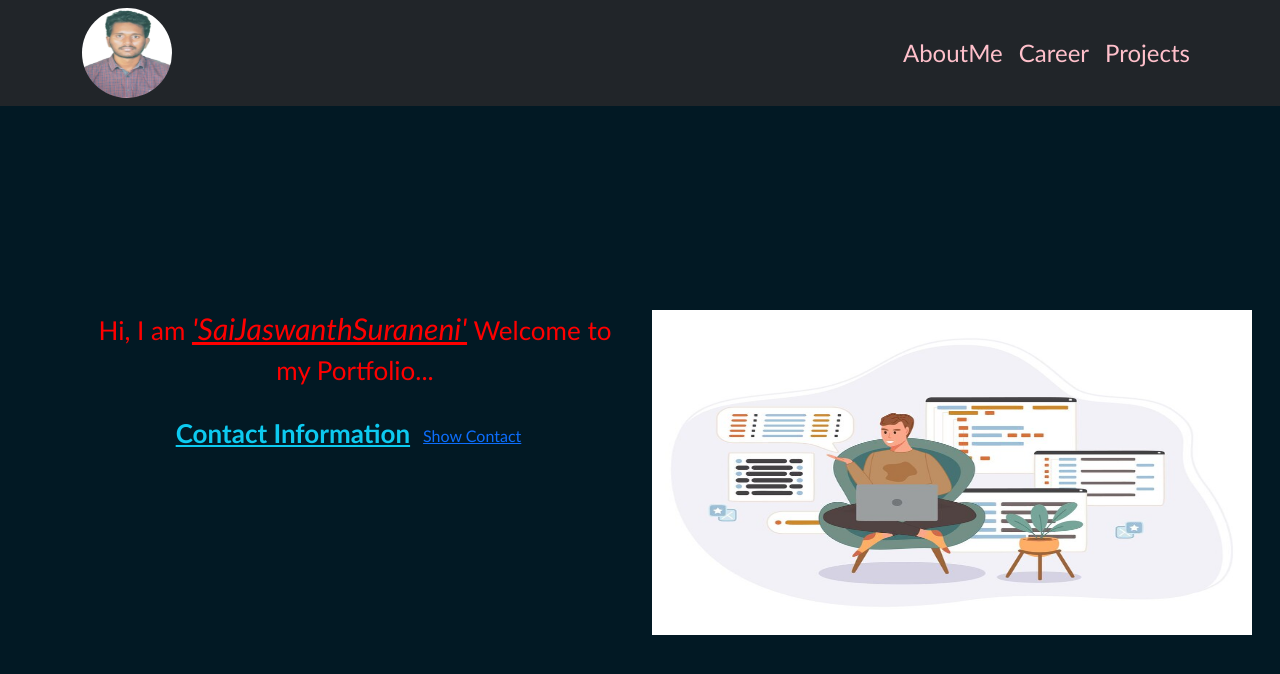
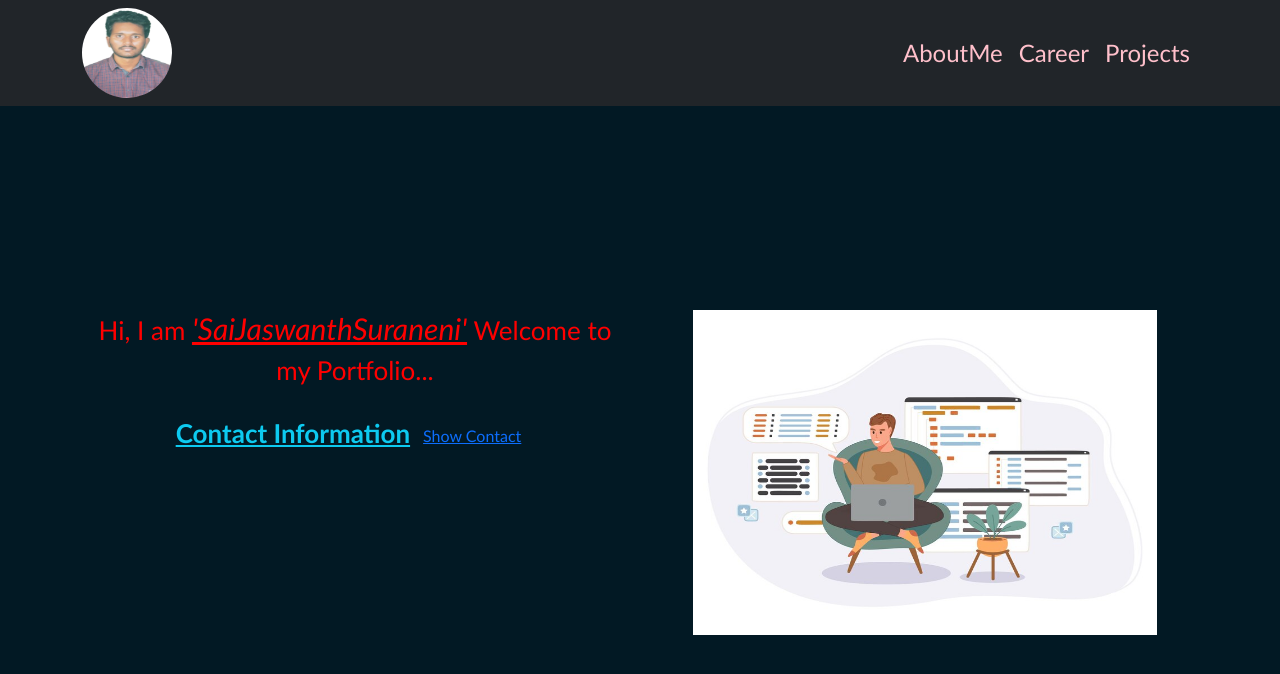
Before and after one commit to SaiJaswanth52/Portfolio, a React (Create React App) app: page / in a window 1280 px wide. Shown: the top 674 px of the page. Built offline with nearby package versions, Linux system fonts and the light colour scheme.

Commit message:
update commit

```diff
--- a/src/App.js
+++ b/src/App.js
@@ -70,7 +70,7 @@ function Home() {
           </div>
         </div>
         <div className="col-md-6">
-          <img src={Welcome} alt="image" className="Welcome mt-1"></img>{" "}
+          <img src={Welcome} alt="image" className="Welcome mt-1" style={{ maxWidth: '85%' }}></img>{" "}
         </div>
       </div>
     </div>
```
